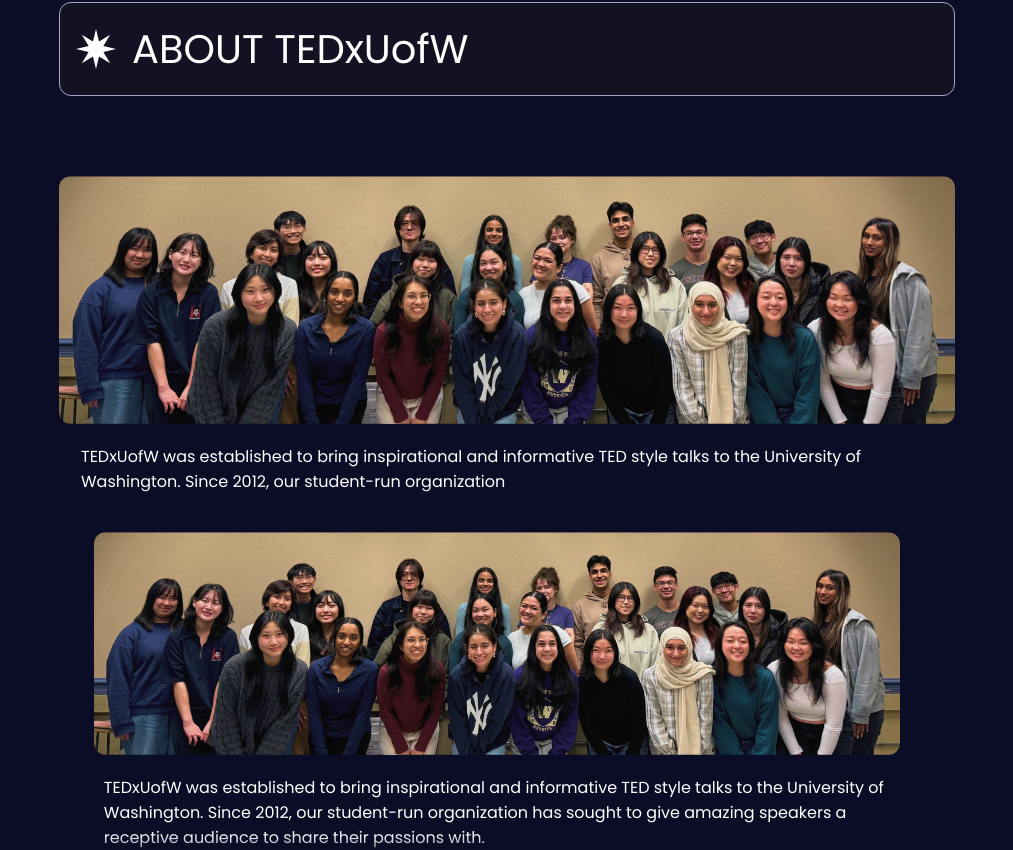
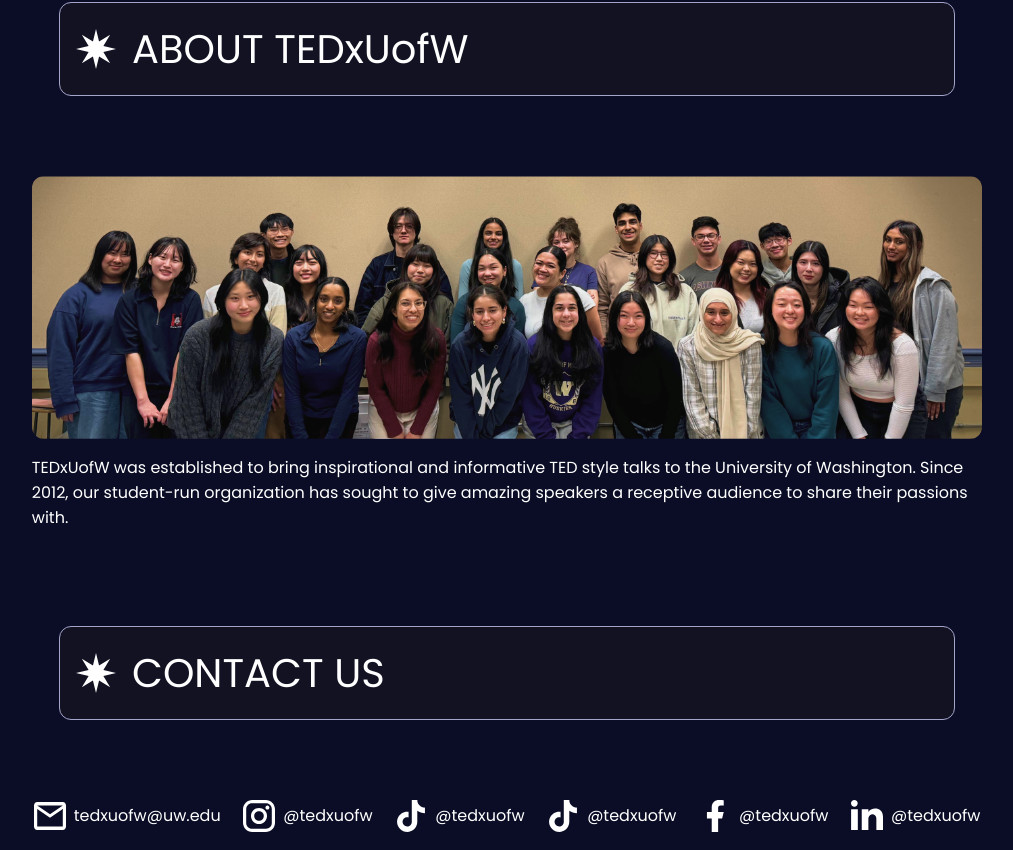
Before and after one commit to tedx-uofw/tedx-website-2024, a React (Create React App) app: page /about-tedx in a window 1280 px wide. Shown: the part 1534-2384 px from the top of the page, without its empty margins (133-1146 px from the left). Built offline with nearby package versions, Linux system fonts and the light colour scheme.

Commit message:
about us addition fixed

```diff
--- a/src/components/about/about_us/about_us.jsx
+++ b/src/components/about/about_us/about_us.jsx
@@ -77,15 +77,12 @@
             <img src={star} className="star-img" alt="Christmas Star"></img>
             <h1>ABOUT TEDxUofW</h1>
           </div>
-          <div class="content">
-            <img src={tedxuofw} alt="TEDxUofW Logo"></img>
-            <p>TEDxUofW was established to bring inspirational and informative TED style talks to the University of Washington. Since 2012, our student-run organization</p>
+
           <div class="content" className="about-tedx-content">
             <img src={tedxuofw} className="about-tedx-pic" alt="TEDxUofW Logo"></img>
             <p className="about-tedx-text">TEDxUofW was established to bring inspirational and informative TED style talks to the University of Washington. Since 2012, our student-run organization
               has sought to give amazing speakers a receptive audience to share their passions with. </p>
           </div>
-        </div>
 
         {/* Contact Us */}
         <div id="contact">
```
